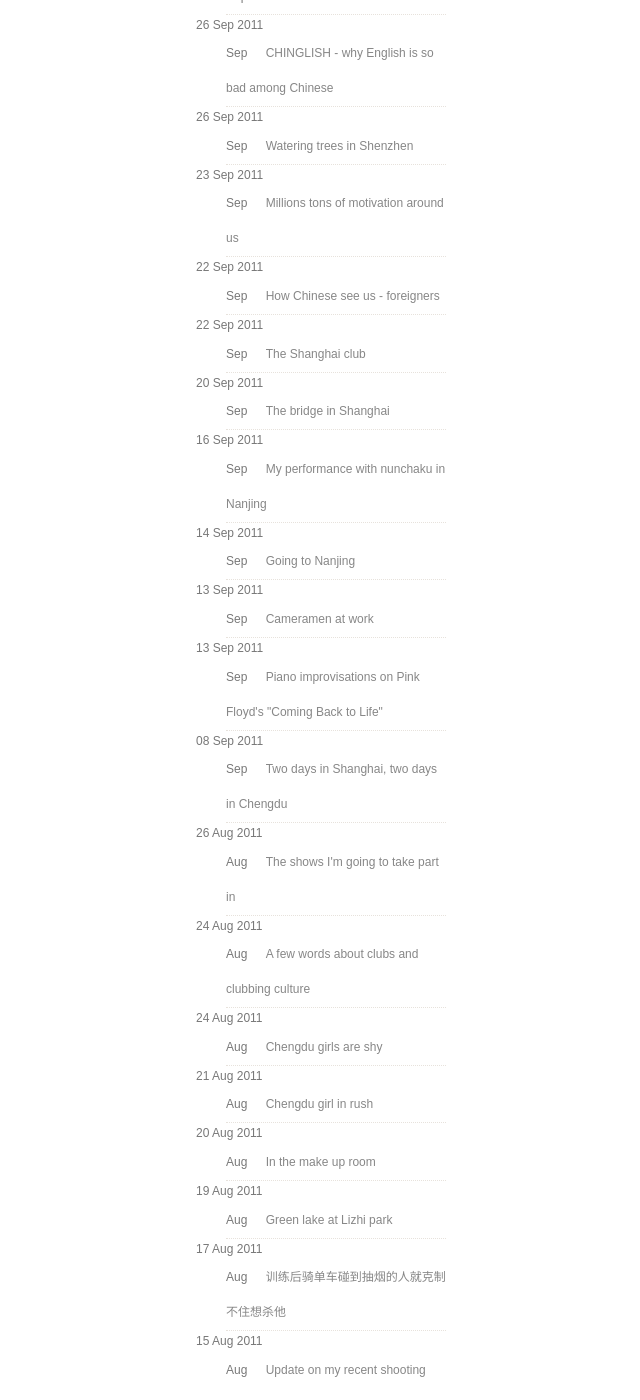
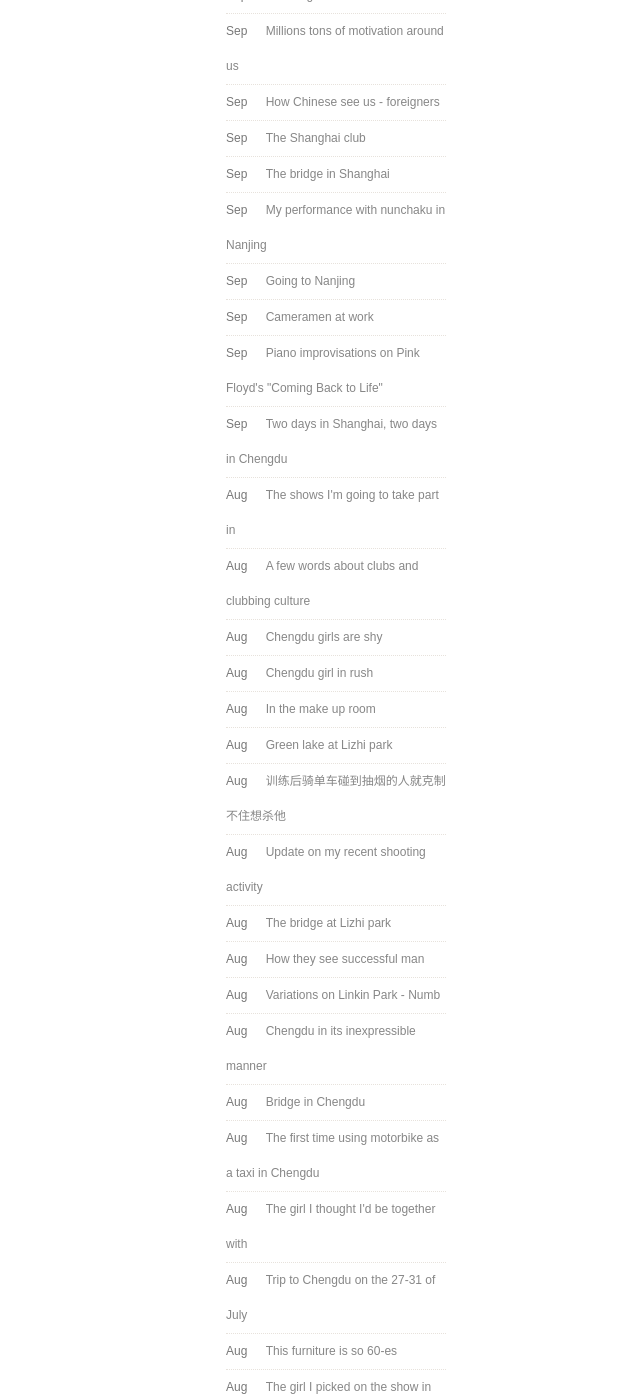
Before and after one commit to iurii/iurii.github.com, a Jekyll site: the page built from about.html, in a window 1280 px wide and 1400 px high, scrolled down 1329 px. Shown: the whole window, without its empty margins (634-1274 px from the left). Built offline with Jekyll 4.4.1, drawn with Linux system fonts in a browser that asks for light colours; comment, search, counter and statistics services are not loaded; some of the changed text lies outside the part shown.

Commit message:
archives

```diff
--- a/_layouts/default.html
+++ b/_layouts/default.html
@@ -154,8 +154,8 @@ else {
  <ul>
 
 
- {% for post in site.posts %}{% if post.date | date_to_string != "" %}
-{{ post.date | date_to_string }}
+ {% for post in site.posts %}{% if post.date | date_to_string == "29 Sep 2011" %}
+
    {% unless post.next %}
      <h3>{{ post.date | date: '%Y' }}</h3>
    {% else %}
```
